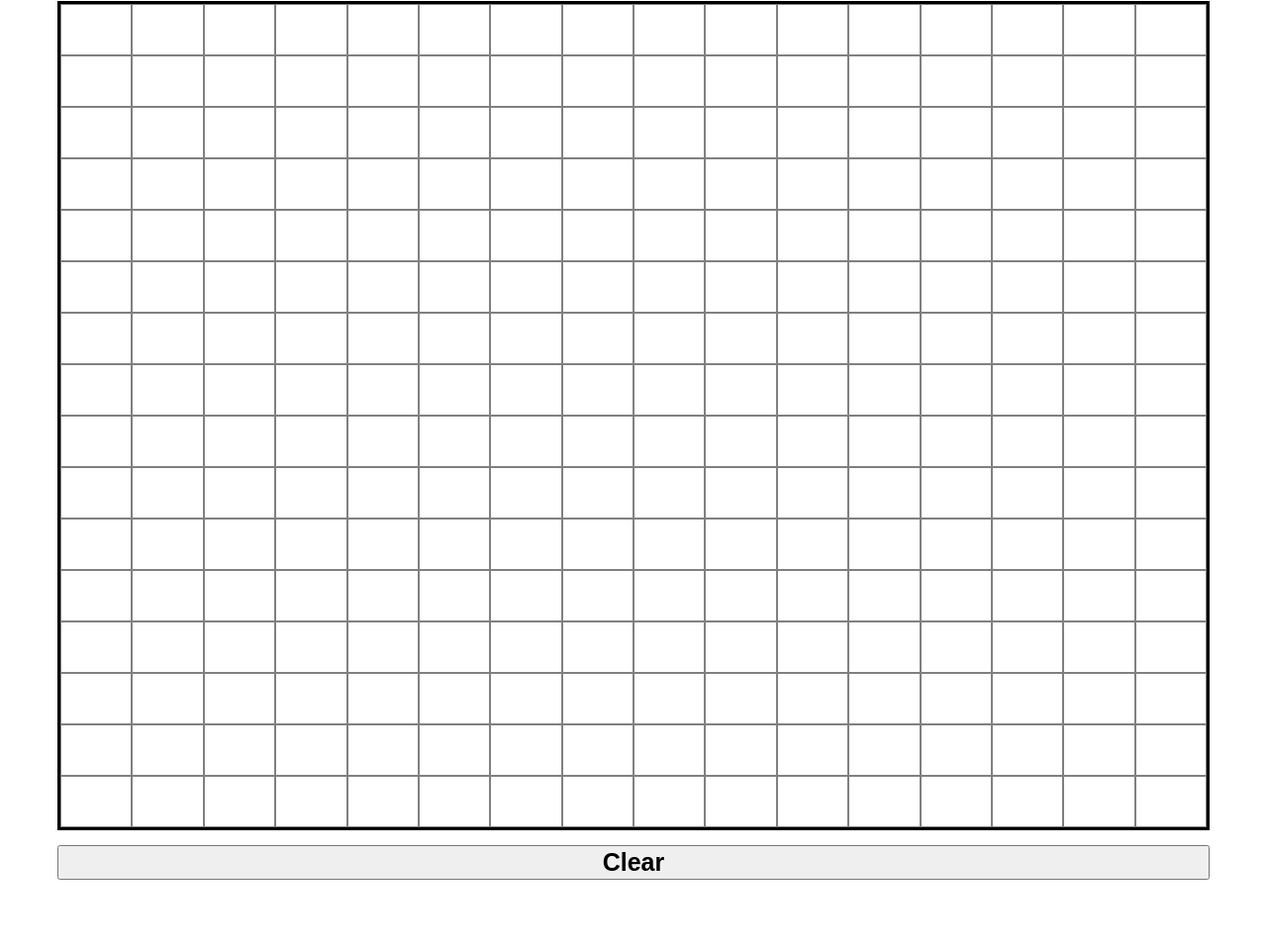
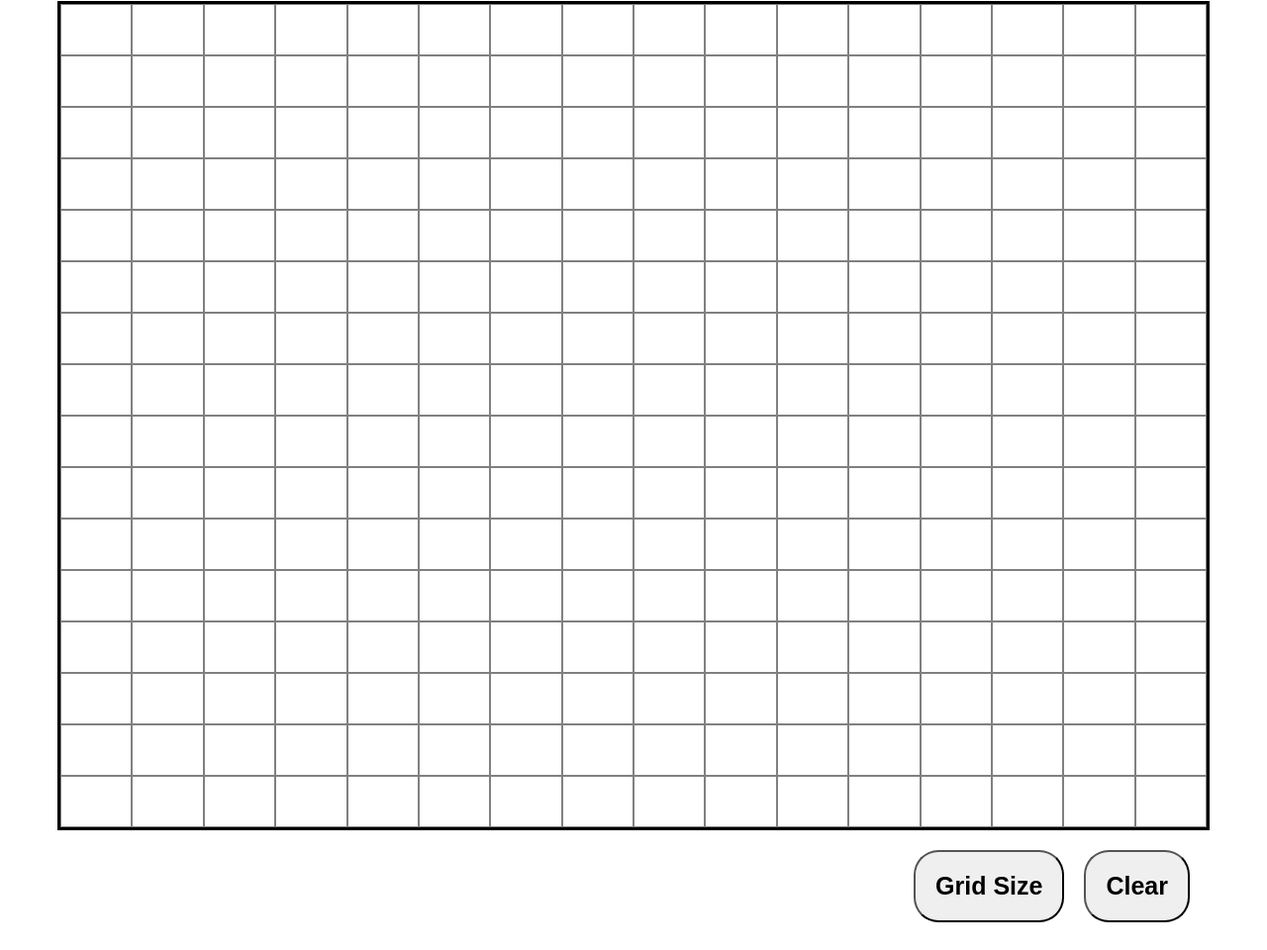
Before and after one commit to austinhogan11/etch-a-sketch, a plain HTML site: page index.html in a window 1280 px wide. Shown: the part 87-1047 px from the top of the page at 99% size. Before the commit the page ends 984 px from the top, so only its background shows below. Drawn offline with Linux system fonts and the light colour scheme.

Commit message:
Add grid size button

```diff
--- a/index.html
+++ b/index.html
@@ -11,7 +11,10 @@
     <div id="eas-layout">
         <h1 class="header">Etch-A-Sketch</h1>
         <div class="eas-display"></div>
-        <button class="clear-btn">Clear</button>
+        <div class="grid-options">
+            <button class="size-btn">Grid Size</button>
+            <button class="clear-btn">Clear</button>
+        </div>
     </div>
 </body>
 </html>
--- a/styles.css
+++ b/styles.css
@@ -15,10 +15,19 @@ body {
     padding: 0 50px;
 }
 
-.clear-btn {
-    margin-top: 15px;
+.grid-options {
+    display: flex;
+    justify-content: end;
+    padding: 20px 0;
+
+}
+
+button {
     font-size: 25px;
     font-weight: 700;
+    border-radius: 25px;
+    padding: 20px;
+    margin: 0 20px 0 0;
 }
 
 .eas-display {
```
